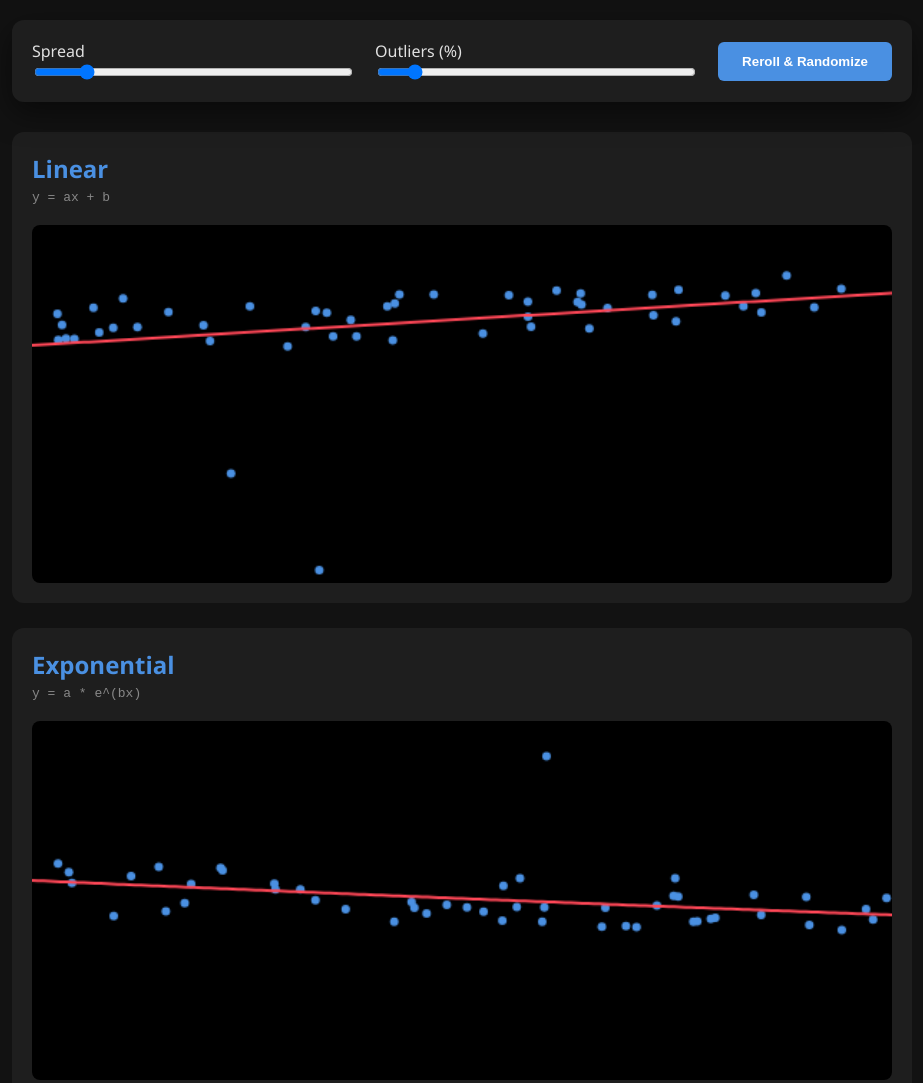
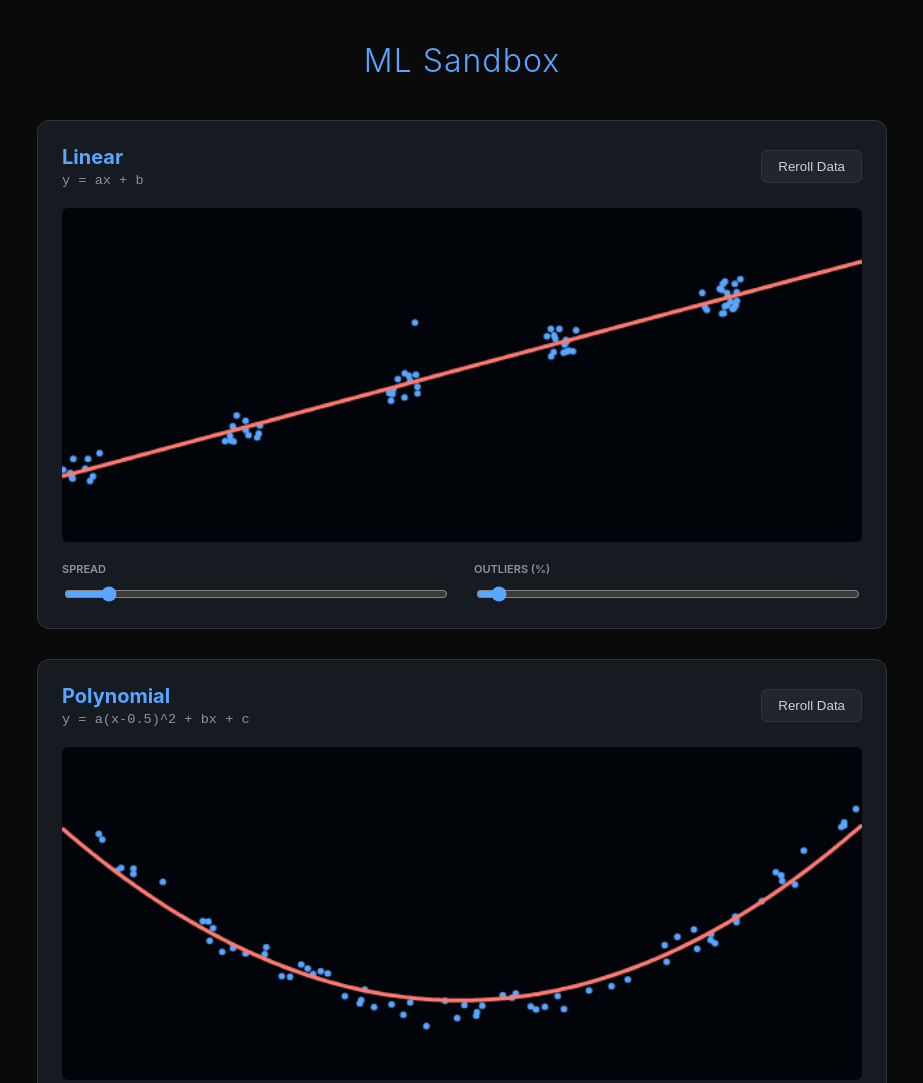
Before and after one commit to AdamPodymniak1/machine-learning-js, a plain HTML site: page index.html in a window 1280 px wide. Shown: the top 1083 px of the page, without its empty margins (178-1101 px from the left). Drawn offline with Linux system fonts and the light colour scheme.

Commit message:
Changed a lot to make it all look better, and make writing code easier for future

```diff
--- a/index.html
+++ b/index.html
@@ -3,33 +3,40 @@
 <head>
     <meta charset="UTF-8">
     <meta name="viewport" content="width=device-width, initial-scale=1.0">
-    <title>Dynamic ML Models</title>
+    <title>ML Sandbox Ziemniaka</title>
     <link rel="stylesheet" href="style.css">
 </head>
 <body>
     <div class="dashboard">
-        <div class="global-controls">
-            <div class="control-item">
-                <label>Spread</label>
-                <input type="range" id="globalSpread" min="0" max="100" value="15">
-            </div>
-            <div class="control-item">
-                <label>Outliers (%)</label>
-                <input type="range" id="globalOutliers" min="0" max="20" value="2">
-            </div>
-            <button id="rerollAll">Reroll & Randomize</button>
-        </div>
+        <header>
+            <h1>ML Sandbox</h1>
+        </header>
         <div id="models-container"></div>
     </div>
+
     <template id="model-template">
         <div class="model-card">
-            <div class="model-info">
-                <h2 class="model-title"></h2>
-                <p class="model-formula"></p>
+            <div class="model-header">
+                <div>
+                    <h2 class="model-title"></h2>
+                    <p class="model-formula"></p>
+                </div>
+                <button class="reroll-btn">Reroll Data</button>
             </div>
             <canvas width="600" height="250"></canvas>
+            <div class="local-controls">
+                <div class="control-item">
+                    <label>Spread</label>
+                    <input type="range" class="spread-input" min="0" max="100" value="10">
+                </div>
+                <div class="control-item">
+                    <label>Outliers (%)</label>
+                    <input type="range" class="outlier-input" min="0" max="25" value="1">
+                </div>
+            </div>
         </div>
     </template>
+
     <script src="main.js"></script>
 </body>
 </html>
--- a/main.js
+++ b/main.js
@@ -1,41 +1,57 @@
 class BaseRegressor {
     constructor(type) {
         this.type = type;
-        this.params = { a: 0.5, b: 0.5, c: 0.5 };
-        this.lr = 0.15;
-        this.iters = 3000;
+        this.params = { a: 0.5, b: 0.5, c: 0.5, d: 0.5 };
+        this.lr = 0.1;
+        this.iters = 3500;
     }
 
     predict(x) {
-        const { a, b, c } = this.params;
+        const { a, b, c, d } = this.params;
         switch (this.type) {
             case 'Linear': return a * x + b;
-            case 'Polynomial': return a * Math.pow(x, 2) + b * x + c;
-            case 'Exponential': return a * Math.exp(b * x);
+            case 'Polynomial': return a * Math.pow(x - 0.5, 2) + b * x + c;
+            case 'Exponential': return a * Math.exp(b * x) + c;
             case 'Logarithmic': return a + b * Math.log(x + 0.05);
+            case 'Periodic': return a * Math.sin(b * x + c) + d;
+            case 'Step': return x < a ? b : c;
         }
     }
 
     fit(points) {
-        this.params = { a: 0.1, b: 0.1, c: 0.1 };
+        this.params = { a: 0.5, b: 0.5, c: 0.5, d: 0.5 };
+        if (this.type === 'Periodic') this.params.b = 12;
+
         for (let i = 0; i < this.iters; i++) {
-            let da = 0, db = 0, dc = 0;
+            let da = 0, db = 0, dc = 0, dd = 0;
             for (let p of points) {
                 const x = p.x / 600;
                 const y = (250 - p.y) / 250;
                 const err = this.predict(x) - y;
+
                 if (this.type === 'Linear') { da += err * x; db += err; }
-                else if (this.type === 'Polynomial') { da += err * x * x; db += err * x; dc += err; }
+                else if (this.type === 'Polynomial') { da += err * Math.pow(x - 0.5, 2); db += err * x; dc += err; }
                 else if (this.type === 'Exponential') {
                     da += err * Math.exp(this.params.b * x);
                     db += err * this.params.a * x * Math.exp(this.params.b * x);
-                } else if (this.type === 'Logarithmic') {
-                    da += err; db += err * Math.log(x + 0.05);
+                    dc += err;
+                } else if (this.type === 'Logarithmic') { da += err; db += err * Math.log(x + 0.05); }
+                else if (this.type === 'Periodic') {
+                    da += err * Math.sin(this.params.b * x + this.params.c);
+                    db += err * this.params.a * x * Math.cos(this.params.b * x + this.params.c);
+                    dc += err * this.params.a * Math.cos(this.params.b * x + this.params.c);
+                    dd += err;
+                } else if (this.type === 'Step') {
+                    da += err * (x < this.params.a ? 0 : 0);
+                    db += (x < this.params.a) ? err : 0;
+                    dc += (x >= this.params.a) ? err : 0;
                 }
             }
-            this.params.a -= (da / points.length) * this.lr;
-            this.params.b -= (db / points.length) * this.lr;
-            this.params.c -= (dc / points.length) * this.lr;
+            const n = points.length;
+            this.params.a -= (da / n) * this.lr;
+            this.params.b -= (db / n) * this.lr;
+            this.params.c -= (dc / n) * this.lr;
+            this.params.d -= (dd / n) * this.lr;
         }
     }
 }
@@ -48,30 +64,54 @@ class ModelViz {
         this.el = clone.querySelector('.model-card');
         this.canvas = clone.querySelector('canvas');
         this.ctx = this.canvas.getContext('2d');
+        this.spreadInput = this.el.querySelector('.spread-input');
+        this.outlierInput = this.el.querySelector('.outlier-input');
+        this.rerollBtn = this.el.querySelector('.reroll-btn');
         this.el.querySelector('.model-title').textContent = type;
         this.el.querySelector('.model-formula').textContent = formula;
         container.appendChild(this.el);
         this.model = new BaseRegressor(type);
-        this.points = [];
+        this.initEvents();
+        this.generate();
     }
 
-    generate(spread, outlierFactor) {
+    initEvents() {
+        this.rerollBtn.onclick = () => this.generate();
+        this.spreadInput.oninput = () => this.generate();
+        this.outlierInput.oninput = () => this.generate();
+    }
+
+    generate() {
+        const spread = this.spreadInput.value / 100;
+        const outlierChance = this.outlierInput.value / 100;
         this.points = [];
-        const count = 50;
-        const randA = (Math.random() - 0.5) * 1.5;
-        const randB = (Math.random() - 0.5) * 1.2;
-        const randC = Math.random() * 0.5;
 
-        for (let i = 0; i < count; i++) {
-            const xNorm = Math.random();
+        const mode = ['clusters', 'gap', 'hetero', 'normal'][Math.floor(Math.random() * 4)];
+        const baseA = Math.random() * 0.7 + 0.1;
+        const baseB = Math.random() * 10 + 2;
+
+        for (let i = 0; i < 70; i++) {
+            let xNorm = Math.random();
+
+            if (mode === 'gap' && xNorm > 0.4 && xNorm < 0.6) xNorm += 0.25;
+            if (mode === 'clusters') xNorm = Math.floor(xNorm * 5) / 5 + (Math.random() * 0.05);
+
             let yNorm;
-            if (this.type === 'Linear') yNorm = randA * xNorm + randC + 0.2;
-            else if (this.type === 'Polynomial') yNorm = randA * Math.pow(xNorm, 2) + randB * xNorm + 0.5;
-            else if (this.type === 'Exponential') yNorm = 0.2 * Math.exp(randB * xNorm) + randC;
-            else if (this.type === 'Logarithmic') yNorm = 0.4 + (randB * 0.3) * Math.log(xNorm + 0.1);
+            switch(this.type) {
+                case 'Linear': yNorm = baseA * xNorm + 0.2; break;
+                case 'Polynomial': yNorm = 2.5 * Math.pow(xNorm - 0.5, 2) + 0.2; break;
+                case 'Exponential': yNorm = 0.1 * Math.exp(2 * xNorm) + 0.1; break;
+                case 'Logarithmic': yNorm = 0.5 + 0.2 * Math.log(xNorm + 0.01); break;
+                case 'Periodic': yNorm = 0.2 * Math.sin(baseB * xNorm) + 0.5; break;
+                case 'Step': yNorm = xNorm < 0.5 ? 0.3 : 0.7; break;
+            }
 
-            if (Math.random() < outlierFactor / 100) yNorm = Math.random();
-            else yNorm += (Math.random() - 0.5) * (spread / 100);
+            if (Math.random() < outlierChance) {
+                yNorm = Math.random();
+            } else {
+                const noiseScale = (mode === 'hetero') ? (xNorm * spread) : spread;
+                yNorm += (Math.random() - 0.5) * noiseScale;
+            }
 
             yNorm = Math.max(0, Math.min(1, yNorm));
             this.points.push({ x: xNorm * 600, y: 250 - (yNorm * 250) });
@@ -82,16 +122,16 @@ class ModelViz {
 
     draw() {
         this.ctx.clearRect(0, 0, 600, 250);
-        this.ctx.fillStyle = '#4a90e2';
         this.points.forEach(p => {
+            this.ctx.fillStyle = '#58a6ff';
             this.ctx.beginPath();
-            this.ctx.arc(p.x, p.y, 3, 0, Math.PI * 2);
+            this.ctx.arc(p.x, p.y, 2.5, 0, Math.PI * 2);
             this.ctx.fill();
         });
-        this.ctx.strokeStyle = '#ff4757';
-        this.ctx.lineWidth = 2;
+        this.ctx.strokeStyle = '#ff7b72';
+        this.ctx.lineWidth = 3;
         this.ctx.beginPath();
-        for (let x = 0; x <= 600; x += 4) {
+        for (let x = 0; x <= 600; x += 2) {
             const yNorm = this.model.predict(x / 600);
             this.ctx.lineTo(x, 250 - (yNorm * 250));
         }
@@ -100,19 +140,12 @@ class ModelViz {
 }
 
 const container = document.getElementById('models-container');
-const models = [
-    new ModelViz('Linear', 'y = ax + b', container),
-    new ModelViz('Exponential', 'y = a * e^(bx)', container),
-    new ModelViz('Logarithmic', 'y = a + b * ln(x)', container),
-    new ModelViz('Polynomial', 'y = ax² + bx + c', container),
+const types = [
+    ['Linear', 'y = ax + b'],
+    ['Polynomial', 'y = a(x-0.5)^2 + bx + c'],
+    ['Exponential', 'y = ae^(bx) + c'],
+    ['Logarithmic', 'y = a + b * ln(x)'],
+    ['Periodic', 'y = a * sin(bx + c) + d'],
+    ['Step', 'y = (x < a) ? b : c']
 ];
-
-const updateAll = () => {
-    const s = document.getElementById('globalSpread').value;
-    const o = document.getElementById('globalOutliers').value;
-    models.forEach(m => m.generate(s, o));
-};
-
-document.getElementById('rerollAll').onclick = updateAll;
-document.querySelectorAll('input').forEach(i => i.oninput = updateAll);
-updateAll();
+types.forEach(t => new ModelViz(t[0], t[1], container));
--- a/style.css
+++ b/style.css
@@ -1,62 +1,16 @@
-body {
-    background-color: #121212;
-    color: #e0e0e0;
-    font-family: 'Segoe UI', Tahoma, Geneva, Verdana, sans-serif;
-    margin: 0;
-    padding: 20px;
-}
-
-.dashboard {
-    max-width: 900px;
-    margin: 0 auto;
-}
-
-.global-controls {
-    display: flex;
-    gap: 20px;
-    background: #1e1e1e;
-    padding: 20px;
-    border-radius: 12px;
-    margin-bottom: 30px;
-    align-items: center;
-    position: sticky;
-    top: 20px;
-    z-index: 10;
-    box-shadow: 0 10px 30px rgba(0,0,0,0.5);
-}
-
-.control-item {
-    display: flex;
-    flex-direction: column;
-    flex-grow: 1;
-}
-
-button {
-    padding: 12px 24px;
-    background: #4a90e2;
-    border: none;
-    color: white;
-    border-radius: 6px;
-    cursor: pointer;
-    font-weight: bold;
-}
-
-.model-card {
-    background: #1e1e1e;
-    border-radius: 12px;
-    padding: 20px;
-    margin-bottom: 25px;
-    display: flex;
-    flex-direction: column;
-    gap: 15px;
-}
-
-.model-title { margin: 0; color: #4a90e2; }
-.model-formula { margin: 5px 0; font-family: monospace; color: #888; }
-
-canvas {
-    background: #000;
-    border-radius: 8px;
-    width: 100%;
-    height: auto;
-}
+body { background: #0a0a0b; color: #d1d1d1; font-family: 'Inter', sans-serif; margin: 0; padding: 20px; }
+.dashboard { max-width: 850px; margin: 0 auto; }
+header { text-align: center; margin-bottom: 40px; }
+header h1 { color: #58a6ff; margin-bottom: 8px; font-weight: 300; letter-spacing: 1px; }
+header p { color: #6e7681; font-size: 0.9rem; }
+.model-card { background: #161b22; border: 1px solid #30363d; border-radius: 12px; padding: 24px; margin-bottom: 30px; }
+.model-header { display: flex; justify-content: space-between; align-items: center; margin-bottom: 20px; }
+.model-title { margin: 0; font-size: 1.25rem; color: #58a6ff; }
+.model-formula { margin: 4px 0 0 0; font-family: 'Courier New', monospace; color: #8b949e; font-size: 0.85rem; }
+.reroll-btn { padding: 8px 16px; background: #21262d; border: 1px solid #30363d; color: #c9d1d9; border-radius: 6px; cursor: pointer; }
+.reroll-btn:hover { background: #30363d; }
+canvas { background: #010409; border-radius: 6px; width: 100%; display: block; }
+.local-controls { display: grid; grid-template-columns: 1fr 1fr; gap: 24px; margin-top: 20px; }
+.control-item { display: flex; flex-direction: column; gap: 8px; }
+.control-item label { font-size: 11px; color: #8b949e; text-transform: uppercase; font-weight: 600; }
+input[type="range"] { accent-color: #58a6ff; cursor: pointer; }
```
